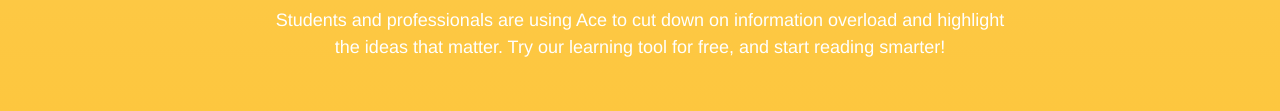
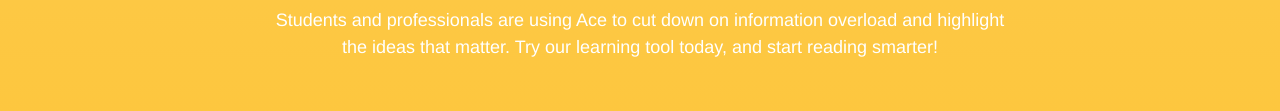
Before and after one commit to dudduss/ace, a website: page index.html in a window 1280 px wide. Shown: the part 1107-1218 px from the top of the page. Drawn offline with nearby package versions, Linux system fonts and the light colour scheme; a web font is replaced by a local one.

Commit message:
adding image

```diff
--- a/index.html
+++ b/index.html
@@ -94,7 +94,7 @@
             <div class="row">
                 <div class="col-md-8 col-md-offset-2">
                     <h2 class="section-heading">Discover what all the buzz is about!</h2>
-                    <p>Students and professionals are using Ace to cut down on information overload and highlight the ideas that matter. Try our learning tool for free, and start reading smarter!</p>
+                    <p>Students and professionals are using Ace to cut down on information overload and highlight the ideas that matter. Try our learning tool today, and start reading smarter!</p>
                     <div class="badges">
 <!--                         <a class="badge-link" href="#"><img src="img/google-play-badge.svg" alt=""></a>
                         <a class="badge-link" href="#"><img src="img/app-store-badge.svg" alt=""></a> -->
```
Also changed, not shown: img/ace-main-screen.png (added).
